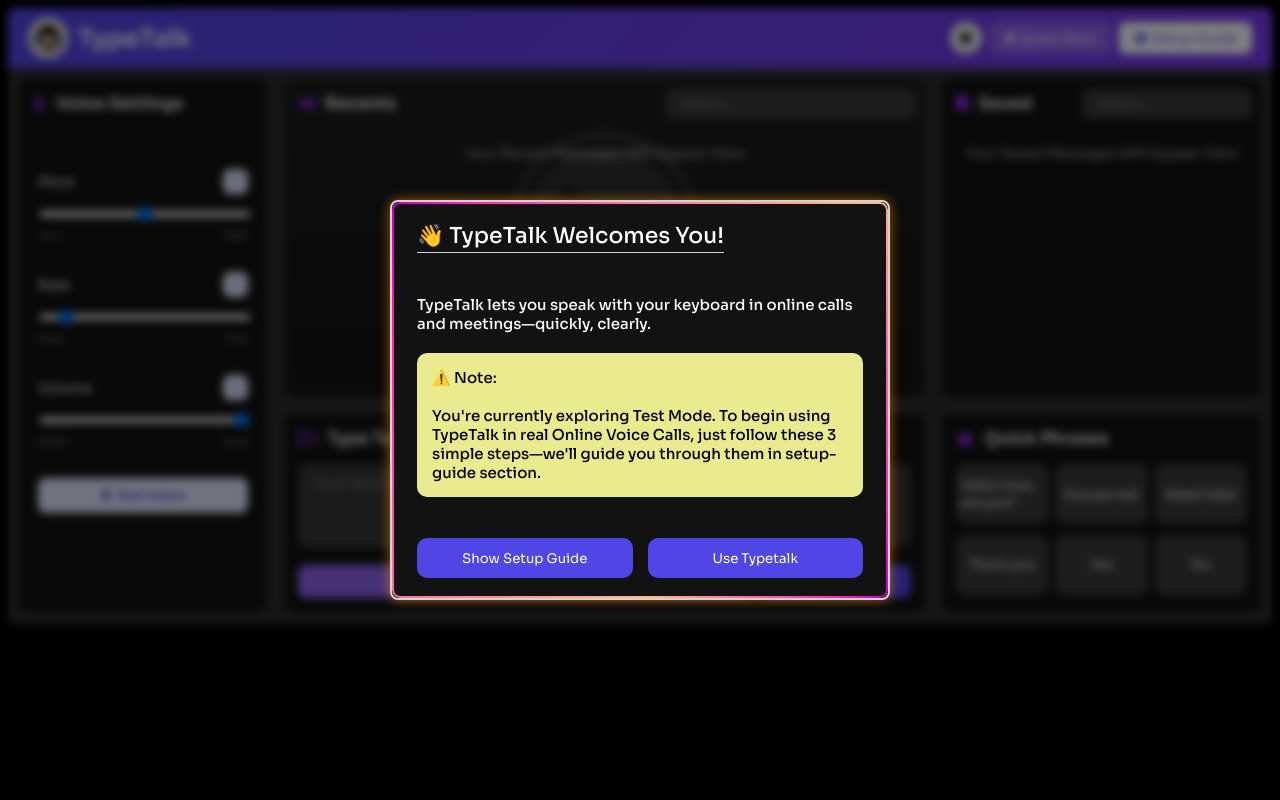
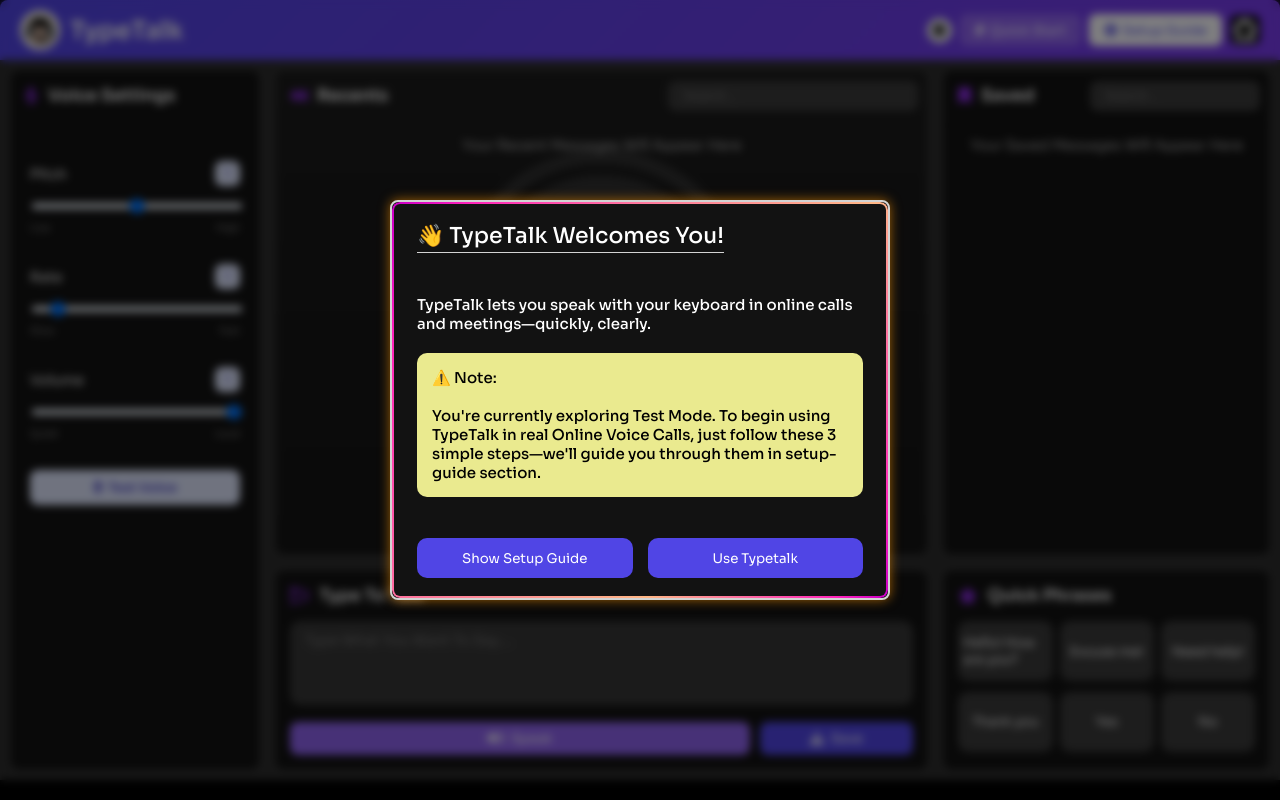
Before and after one commit to abhisarxverma/TypeTalk, a plain HTML site: page index.html in a window 1280 px wide. Drawn offline with Linux system fonts and the light colour scheme.

Commit message:
Fix Grid overflow css problem : Show settings button in case of smaller screens

```diff
--- a/darkmode.css
+++ b/darkmode.css
@@ -66,10 +66,15 @@ form .search-form-input {
 }
 
 #change-voice-settings {
-    background-color: rgb(62, 62, 62);
+    background-color: rgb(26, 26, 26);
     color: rgb(224, 224, 224);
 }
 
 .test-mode-popup-description-warning {
     color: black;
 }
+
+#github-icon-link {
+    color: white;
+    background-color: black;
+}
--- a/index.html
+++ b/index.html
@@ -31,6 +31,7 @@
                 <button id="dark-mode-button"><i class="fa-solid fa-moon"></i></button>
                 <button id="quick-start-button"><i class="fa-solid fa-bolt"></i><span>Quick Start</span></button>
                 <button id="setup-guide-button"><i class="fa-solid fa-gear"></i><span>Setup Guide</span></button>
+                <a href="https://github.com/abhisarxverma/TypeTalk" target="_blank" title="Github Repository" id="github-icon-link"><i class="fa-brands fa-github"></i></a >
             </div>
         </header>
 
--- a/media.css
+++ b/media.css
@@ -8,7 +8,7 @@
     }
 }
 
-@media (max-width: 800px) {
+@media (max-width: 900px) {
     .settings-input-title {
         font-size: 12px;
     }
@@ -43,9 +43,7 @@
         height: auto;
         border-radius: 5px;
     }
-}
 
-@media (max-width: 800px) {
     #title {
         font-size: 20px;
     }
@@ -68,8 +66,6 @@
     .recents-container {
         grid-column: 1/2;
         grid-row: 1/2;
-        max-height: 320px;
-        align-self: stretch;
     }
 
     .type-form-container {
@@ -80,8 +76,6 @@
     .saved-container {
         grid-column: 2/3;
         grid-row: span 2;
-        height: 100% !important;
-        max-height: 700px;
     }
 
     .quick-phrases-container {
--- a/script.js
+++ b/script.js
@@ -58,16 +58,7 @@ let savedTexts = userData["saved-texts"];
 let quickPhrases = userData["quick-phrases"];
 
 let isMenuVisible = false;
-MENU_BREAKPOINT = 800;
-
-if (window.innerWidth <= MENU_BREAKPOINT) {
-  changeVoiceSettingsButton.style.visibility = "visible";
-  changeVoiceSettingsButton.style.pointerEvents = "auto";
-}
-else {
-  changeVoiceSettingsButton.style.visibility = "hidden";
-  changeVoiceSettingsButton.style.pointerEvents = "none";
-}
+MENU_BREAKPOINT = 900;
 
 checkNoRecent();
 checkNoSaved();
@@ -545,4 +536,12 @@ function handleResize() {
     blocker.style.display = "none";
     container.style.display = "block";
   }
+  if (window.innerWidth <= MENU_BREAKPOINT) {
+    changeVoiceSettingsButton.style.visibility = "visible";
+    changeVoiceSettingsButton.style.pointerEvents = "auto";
+  }
+  else {
+    changeVoiceSettingsButton.style.visibility = "hidden";
+    changeVoiceSettingsButton.style.pointerEvents = "none";
+  }
 }
--- a/style.css
+++ b/style.css
@@ -10,6 +10,10 @@
     box-sizing: border-box;
 }
 
+html, body {
+    margin: 0;
+}
+
 h1, p {
     padding: 0;
     margin: 0;
@@ -20,10 +24,10 @@ button {
 }
 
 .container {
-    min-height: 97.5vh;
+    height: 100vh;
     font-family: var(--font);
-    display: flex;
-    flex-direction: column;
+    display: grid;
+    grid-template-rows: 60px 1fr;
 }
 
 .header {
@@ -59,6 +63,7 @@ button {
 
 .header-buttons {
     display: flex;
+    align-items: center;
     gap: 8px;
 }
 
@@ -92,8 +97,8 @@ button {
 
 #dark-mode-button {
     border-radius: 50px;
-    width: 32px;
-    height: 32px;
+    width: 25px;
+    height: 25px;
     display: flex;
     justify-content: center;
     align-items: center;
@@ -106,15 +111,17 @@ button {
 }
 
 main.main {
+    box-sizing: border-box;
     padding: 10px 10px;
     flex: 1;
-    min-height: 100%;
     display: grid;
     grid-template-columns: auto 2fr 1fr;
     grid-template-rows: 1fr 200px;
     gap: 15px;
     /* border: 1px solid black; */
     background-color: whitesmoke;
+    height: 90%;
+    min-height: 0;
 }
 
 main section {
@@ -122,6 +129,7 @@ main section {
     background-color: white;
     border-radius: 8px;
     /* padding: 15px; */
+    min-height: 0;
 }
 
 .section-heading-group {
@@ -185,13 +193,12 @@ form.search-form input:focus {
     grid-column: 2/3;
     grid-row: 1/2;
     overflow: hidden;
-    max-height: 320px;
-    height: 320px;
     padding-bottom: 50px;
     background-image: url(assets/big_light_logo.png);
     background-repeat: no-repeat;
     background-size: contain;
     background-position: center;
+    min-height: 0;
 }
 
 .type-form-container {
@@ -209,7 +216,7 @@ form.search-form input:focus {
     display: flex;
     flex-direction: column;
     overflow: auto;
-    max-height:  320px;
+    min-height: 0;
     /* max-width: 100%; */
 }
 
@@ -231,7 +238,7 @@ form.search-form input:focus {
 .quick-phrases-container {
     grid-column: 3/4;
     grid-row: 2/3;
-    /* height: 100%; */
+    height: 100%;
     display: flex;
     flex-direction: column;
     overflow: hidden;
@@ -635,6 +642,11 @@ input[type="range"]{
     align-self: flex-start;
 }
 
+.setup-guide-popup .note  {
+    font-size: 10px;
+    font-weight: 400 ;
+}
+
 .hide {
     visibility: hidden;
     opacity: 0;
@@ -664,7 +676,7 @@ input[type="range"]{
     width: 70px;
     font-size: 12px;
     margin-right: 5px;
-    border-radius: 12px;
+    border-radius: 7px;
 }
 
 #screenBlocker {
@@ -758,3 +770,19 @@ input[type="range"]{
     height: 100%;
     border-radius: 7px;
 }
+
+#github-icon-link {
+    padding: 0;
+    display: flex;
+    justify-content: center;
+    align-items: center;
+    width: 30px;
+    height: 30px;
+    background-color: white;
+    font-size: 22px;
+    border-radius: 7px;
+}
+
+#github-icon-link:hover {
+    transform: scale(1.1);
+}
```
